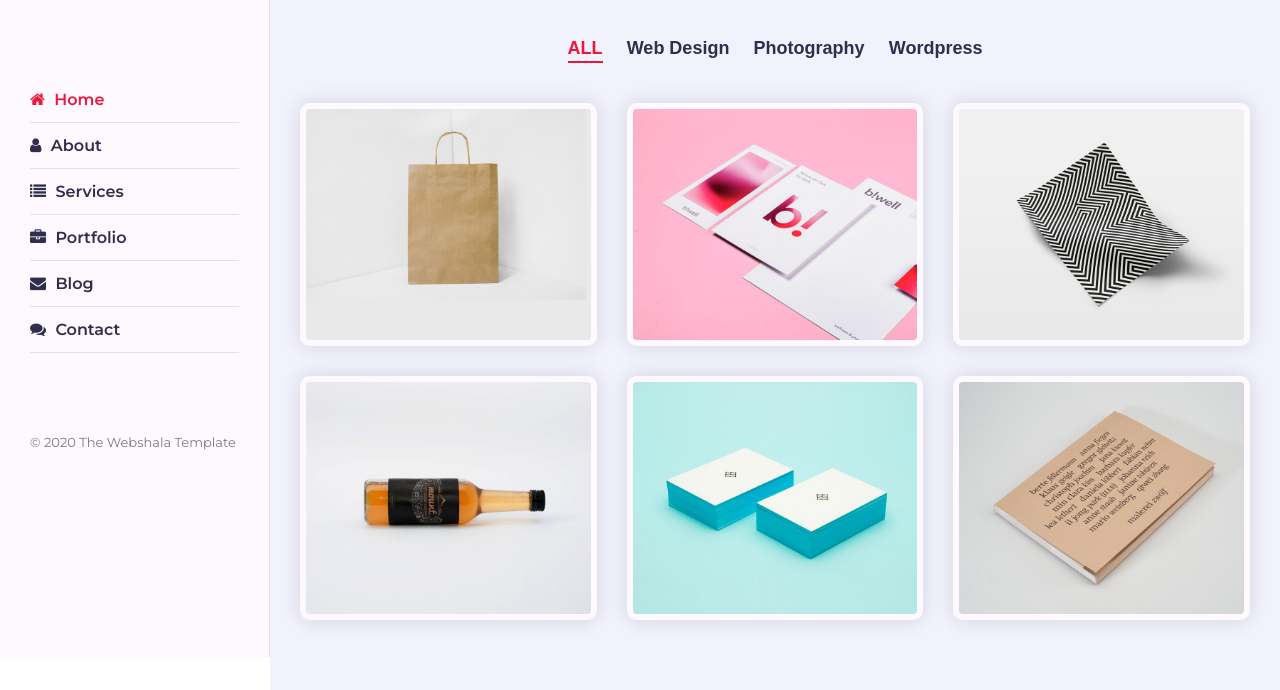
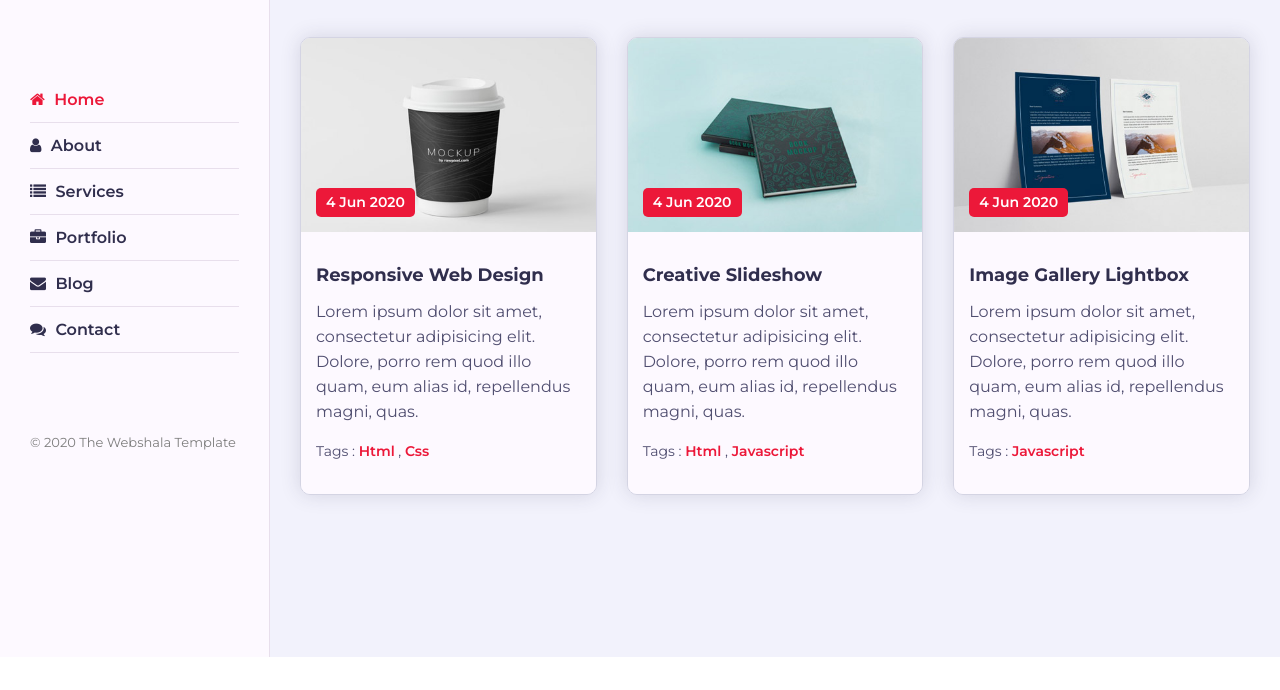
Before and after one commit to sllllllle/practice, a plain HTML site: page Personal Portfolio Website/index.html in a window 1280 px wide. Shown: the part 143-833 px from the top of the page. After the commit the page ends 800 px from the top, so only its background shows below. Drawn offline with Linux system fonts and the light colour scheme.

Commit message:
Blogセクション

```diff
--- a/Personal Portfolio Website/css/skins/pink.css
+++ b/Personal Portfolio Website/css/skins/pink.css
@@ -6,6 +6,7 @@
   border-bottom: 4px solid #ec1839;
   border-right: 4px solid #ec1839;
 }
+.blog .blog-item-inner .blog-info .blog-tags a,
 .lightbox .lightbox-controls .prev-item .fa,
 .lightbox .lightbox-controls .next-item .fa,
 .portfolio .portfolio-info .icon .fa,
@@ -16,6 +17,7 @@
 .aside .nav li a.active {
   color: #ec1839;
 }
+.blog .blog-item-inner .blog-img .blog-date,
 .service .service-item .service-item-inner:hover .icon,
 .about .about-content .timeline .circle-dot,
 .about .about-content .timeline .timeline-item::before,
--- a/Personal Portfolio Website/css/style.css
+++ b/Personal Portfolio Website/css/style.css
@@ -750,5 +750,69 @@ color: #504e70;
   font-size: 32px;
   line-height: 40px;
 }
-
 /* ---------Portfolio Section End--------- */
+/* ---------Blog Section--------- */
+.blog .blog-item {
+  flex: 0 0 33.33%;
+  max-width: 33.33%;
+  margin-bottom: 30px;
+}
+.blog .blog-item-inner {
+  border-radius: 10px;
+  overflow: hidden;
+  border: 1px solid #d4d4e3;
+}
+.blog .blog-item-inner .blog-img {
+  position: relative;
+  overflow: hidden;
+}
+.blog .blog-item-inner .blog-img img {
+  width: 100%;
+  display: block;
+  transition: all 0.3s ease;
+  -webkit-transition: all 0.3s ease;
+}
+.blog .blog-item-inner:hover .blog-img img {
+  transform: scale(1.1);
+  -webkit-transform: scale(1.1);
+}
+.blog .blog-item-inner .blog-img .blog-date {
+  position: absolute;
+  padding: 4px 10px;
+  border-radius: 5px;
+  color: #fff;
+  font-weight: 600;
+  font-size: 14px;
+  left: 15px;
+  bottom: 15px;
+}
+.blog .blog-item-inner .blog-info {
+  padding: 30px 15px;
+  background-color: #fdf9ff;
+}
+.blog .blog-item-inner .blog-info .blog-title {
+  font-size: 18px;
+  font-weight: 700;
+  color: #302e4d;
+  text-transform: capitalize;
+  margin-bottom: 10px;
+}
+.blog .blog-item-inner .blog-info .blog-description {
+  font-size: 16px;
+  line-height: 25px;
+  color: #504e70;
+  font-weight: 400;
+  margin-bottom: 15px;
+}
+.blog .blog-item-inner .blog-info .blog-tags {
+  font-size: 14px;
+  line-height: 25px;
+  color: #504e70;
+  font-weight: 400;
+text-transform: capitalize;
+}
+.blog .blog-item-inner .blog-info .blog-tags a {
+  text-decoration: none;
+  font-weight: 600;
+}
+/* ---------Blog Section End--------- */
--- a/Personal Portfolio Website/index.html
+++ b/Personal Portfolio Website/index.html
@@ -290,7 +290,7 @@
       </section>
       <!-- Service Section End -->
       <!-- Portfolio Section -->
-      <section class="portfolio section">
+      <section class="portfolio section hidden">
         <div class="container">
           <div class="row">
             <div class="section-title padd-15">
@@ -400,6 +400,73 @@
         </div>
       </section>
       <!-- Portfolio Section End -->
+      <section class="blog section">
+        <div class="container">
+          <div class="row">
+            <div class="section-title padd-15">
+              <h2>Latest Blog</h2>
+            </div>
+          </div>
+          <div class="row">
+            <!-- Blog Item -->
+            <div class="blog-item padd-15">
+              <div class="blog-item-inner shadow-dark">
+                <div class="blog-img">
+                  <img src="images/blog/1.jpg" alt="blog">
+                  <div class="blog-date">
+                    4 Jun 2020
+                  </div>
+                </div>
+                <div class="blog-info">
+                  <h4 class="blog-title">Responsive Web Design</h4>
+                  <p class="blog-description">Lorem ipsum dolor sit amet, consectetur adipisicing elit. Dolore, porro rem quod illo
+                    quam, eum alias id, repellendus magni, quas.</p>
+                  <p class="blog-tags">Tags : <a href="#">Html</a> , <a href="#">css</a></p>
+                </div>
+              </div>
+            </div>
+            <!-- Blog Item End -->
+            <!-- Blog Item -->
+            <div class="blog-item padd-15">
+              <div class="blog-item-inner shadow-dark">
+                <div class="blog-img">
+                  <img src="images/blog/2.jpg" alt="blog">
+                  <div class="blog-date">
+                    4 Jun 2020
+                  </div>
+                </div>
+                <div class="blog-info">
+                  <h4 class="blog-title">Creative Slideshow</h4>
+                  <p class="blog-description">Lorem ipsum dolor sit amet, consectetur adipisicing elit. Dolore, porro rem quod illo
+                    quam, eum alias id, repellendus magni, quas.</p>
+                  <p class="blog-tags">Tags : <a href="#">Html</a> , <a href="#">Javascript</a></p>
+                </div>
+              </div>
+            </div>
+            <!-- Blog Item End -->
+            <!-- Blog Item -->
+            <div class="blog-item padd-15">
+              <div class="blog-item-inner shadow-dark">
+                <div class="blog-img">
+                  <img src="images/blog/3.jpg" alt="blog">
+                  <div class="blog-date">
+                    4 Jun 2020
+                  </div>
+                </div>
+                <div class="blog-info">
+                  <h4 class="blog-title">Image Gallery Lightbox</h4>
+                  <p class="blog-description">Lorem ipsum dolor sit amet, consectetur adipisicing elit. Dolore, porro rem quod illo
+                    quam, eum alias id, repellendus magni, quas.</p>
+                  <p class="blog-tags">Tags : <a href="#">Javascript</a></p>
+                </div>
+              </div>
+            </div>
+            <!-- Blog Item End -->
+          </div>
+        </div>
+      </section>
+      <!-- Blog Section -->
+      <!-- Blog Section End -->
     </div>
     <!-- Main Content End -->
   </div>
```
